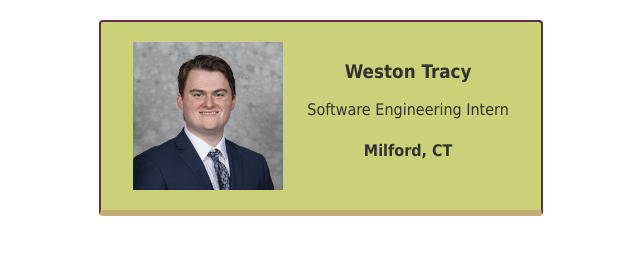
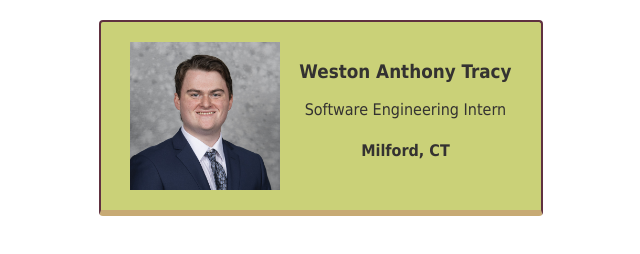
Before and after one commit to wtracy15/business-card, a website built with Vite: page index.html in a window 1280 px wide. Shown: the whole page, without its empty margins (319-959 px from the left). Built offline with nearby package versions, Linux system fonts and the light colour scheme.

Commit message:
Update index.html

```diff
--- a/index.html
+++ b/index.html
@@ -6,7 +6,7 @@
         <div class="card">
             <img class="avatar expand-on-hover" src="images/weston.jpg" alt="Weston Tracy in a suit smiling at the camera">
             <div class="expand-on-hover">
-                <h3>Weston Tracy</h3>
+                <h3>Weston Anthony Tracy</h3>
                 <p>Software Engineering Intern</p>
                 <h4>Milford, CT</h4>
             </div>
```
